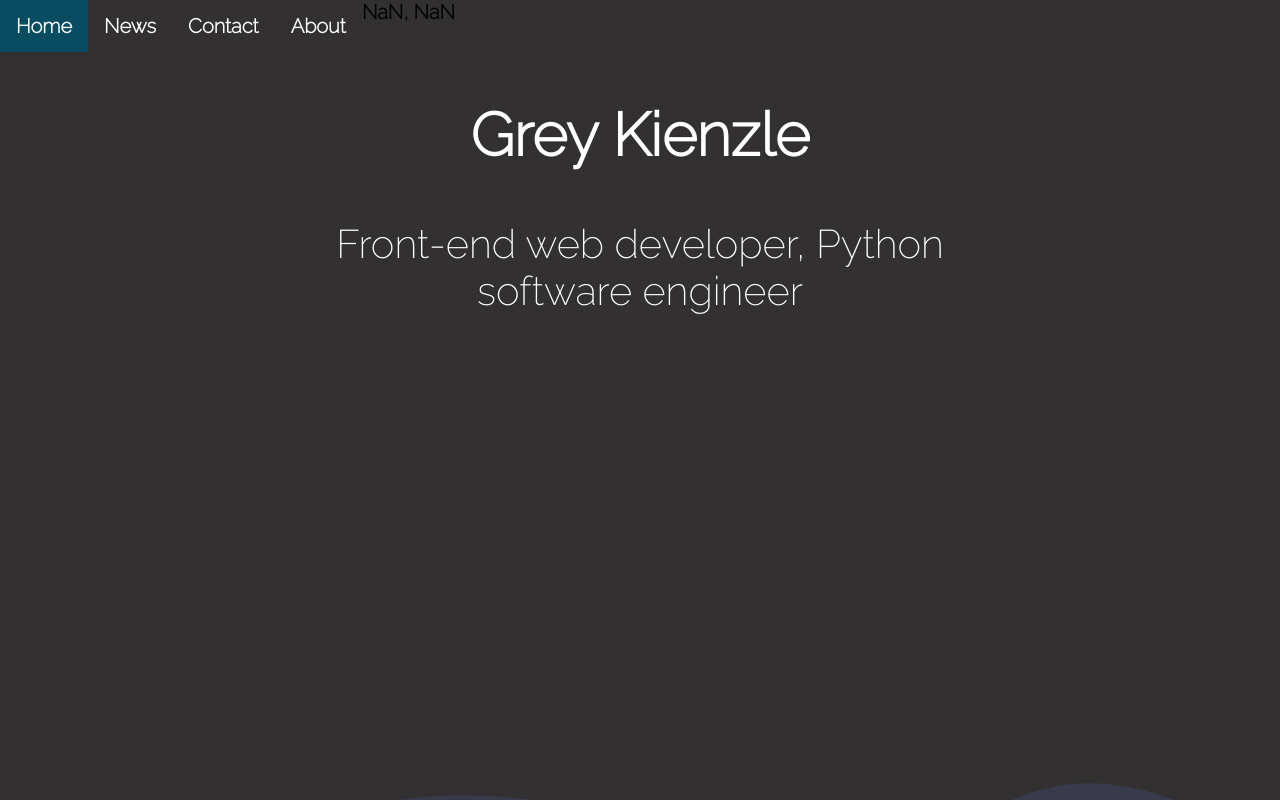
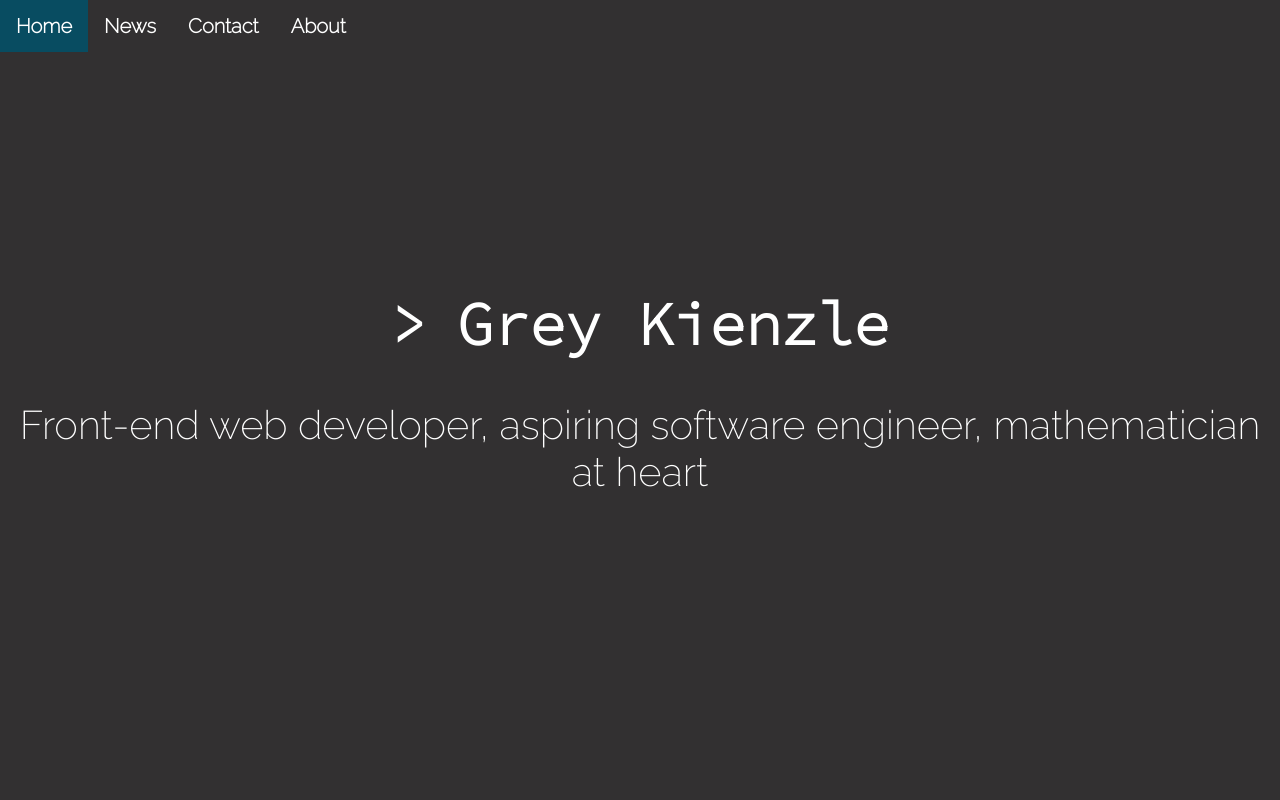
Before and after one commit to g-kienzle/g-kienzle.github.io, a React (Create React App) app: page / in a window 1280 px wide. Shown: the top 800 px of the page. Built offline with nearby package versions, Linux system fonts and the light colour scheme.

Commit message:
Finished heading

```diff
--- a/src/App.css
+++ b/src/App.css
@@ -1,5 +1,5 @@
 
-@import url('https://fonts.googleapis.com/css2?family=Raleway:wght@200&display=swap');
+@import url('https://fonts.googleapis.com/css2?family=Raleway:wght@200&family=Source+Code+Pro:wght@300&display=swap');
 
 :root {
   --black: #323031;
@@ -27,7 +27,6 @@ header{
 .navbar {
   position: fixed;
   width: 100vw;
-  height: 5vw;
   top: 0;
   z-index: 10;
   font-size: 0.5em;
@@ -63,12 +62,68 @@ li a:hover {
   background-color: var(--dark-blue);
 }
 
+.heading-wrapper {
+  display: flex;
+  margin: auto;
+  height: min-content;
+  width: fit-content;
+}
+
+.ticker {
+  margin: auto;
+  margin-right: 0.5em;
+  font-family: 'Source Code Pro', monospace;
+}
+
+.heading {
+  margin: auto;
+  font-family: 'Source Code Pro', monospace;
+  position: relative;
+}
+
+
+.heading::after,
+.heading::before {
+  position: absolute;
+  content: "";
+  top: 0;
+  bottom: 0;
+  left: 0;
+  right: 0;
+}
+
+/* .heading::after {
+  content: "____________";
+  transform: translateY(0.2em);
+} */
+
+.heading::before {
+  background: var(--black);
+  z-index: 1;
+  border-left: 0.1em solid white;
+  animation-name: shrink, bar;
+  animation-duration: 3s, 0.9s;
+  animation-timing-function: steps(12), steps(2);
+  animation-delay: 2s, 0s;
+  animation-iteration-count: 1, infinite;
+  animation-fill-mode: forwards, forwards;
+}
+
+@keyframes shrink {
+  0% {left:0}
+  100% {left:100%}
+}
+
+@keyframes bar {
+  0% {border-left-width: 0;}
+  100% {border-left-width: 0.1em;}
+}
+
 section {
   position: relative;
-  display: flex;
-  flex-direction: column;
-  align-items: center;
-  min-height: 600px;
+  display: grid;
+  place-items: center;
+  min-height: 90vh;
   padding: 50px 20vw;
   z-index: 1;
 }
@@ -144,7 +199,9 @@ section {
   background-image: url('./dark-blue-yellow.svg');
 }
 
-
+.dark-blue-white {
+  background-image: url('./dark-blue-white.svg');
+}
 
 .cubey{
   position:absolute;
--- a/src/App.js
+++ b/src/App.js
@@ -41,7 +41,6 @@ function App() {
               <li><a href="news.asp">News</a></li>
               <li><a href="contact.asp">Contact</a></li>
               <li><a href="about.asp">About</a></li>
-              <li>{x}, {y}</li>
             </ul>
           </nav>
         </header>
@@ -49,9 +48,9 @@ function App() {
         <body>
 
           <section className="black">
-            <div style={{transform: `translateY(${Math.min(y*5000,2000)}px)`, zIndex: 0}}>
-              <h1>Grey Kienzle</h1>
-              <p>Front-end web developer, Python software engineer</p>
+            <div style={{/*transform: `translateY(${Math.min(y*5000,2000)}px)`*/ position: 'fixed', zIndex: 0}}>
+              <div className="heading-wrapper"><h1 className="ticker">{'>'}</h1><h1 className="heading">Grey Kienzle</h1></div>
+              <p>Front-end web developer, aspiring software engineer, mathematician at heart</p>
             </div>
 
           </section>
@@ -64,8 +63,8 @@ function App() {
             </div>
            <div className="cubey"><Cube/></div>
           </section>
-          <div className="spacer dark-blue-yellow"/>
-          <section className="yellow">
+          <div className="spacer dark-blue-white"/>
+          <section className="white">
             <h1>Title</h1>
             <p>Optio nam voluptate asperiores eaque quasi rerum alias earum accusantium cumque est temporibus sint id non deleniti laborum ea blanditiis, reprehenderit atque assumenda corrupti aspernatur eligendi! Eius qui obcaecati maiores?</p>
           </section>
```
Also changed, not shown: src/dark-blue-white.svg (added).
